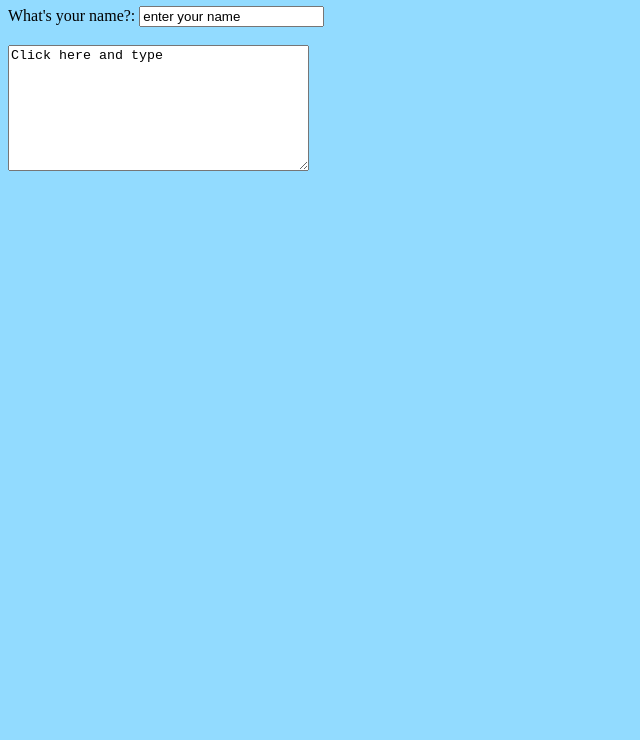
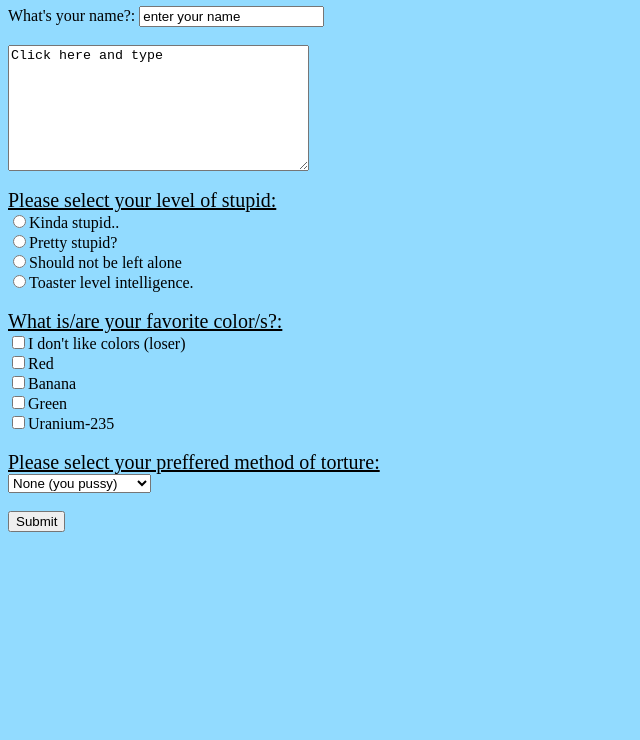
Before and after one commit to BaldGaming/System_Software_Architecture, a plain HTML site: page test4.html in a window 1280 px wide. Shown: the part 60-800 px from the top of the page, without its empty margins (0-640 px from the left). Drawn offline with Linux system fonts and the light colour scheme.

Commit message:
Updated "test4"

```diff
--- a/test4.html
+++ b/test4.html
@@ -1,10 +1,10 @@
 <html>
     <head>
-        <title>Text test</title>
+        <title>Some bullshit</title>
     </head>
 
     <body style = "background-color : #92dbff">
-        <h1>Enter your message below:</h1>
+        <h1>Idk, fill this form or some shit:</h1>
 
     <div>
         What's your name?: <input type="text" id="fname" value="enter your name"
@@ -13,7 +13,31 @@
 
         <textarea id="txt1" rows="8" cols="35"
             onfocus = "if(this.value == 'Click here and type') { this.value = ''; }"
-            onblur = "if(this.value == '') { this.value = 'Click here and type'; }">Click here and type</textarea>
+            onblur = "if(this.value == '') { this.value = 'Click here and type'; }">Click here and type</textarea></br></br>
 
+
+        <u style = "font-size: 20">Please select your level of stupid:</u></br>
+        <input type="radio" id="lvl1" name="intelligence" value=“option1">Kinda stupid..</br>
+        <input type="radio" id="lvl2" name="intelligence" value="option2">Pretty stupid?</br>
+        <input type="radio" id="lvl3" name="intelligence" value="option3">Should not be left alone</br>
+        <input type="radio" id="lvl3" name="intelligence" value="option4">Toaster level intelligence.</br></br>
+
+
+        <u style = "font-size: 20">What is/are your favorite color/s?:</u></br>
+        <input type="checkbox" id="color1" name="color" value="option1">I don't like colors (loser)</br>
+        <input type="checkbox" id="color2" name="color" value="option2">Red</br>
+        <input type="checkbox" id="color3" name="color" value="option3">Banana</br>
+        <input type="checkbox" id="color4" name="color" value="option4">Green</br>
+        <input type="checkbox" id="color5" name="color" value="option5">Uranium-235</br></br>
+
+        <u style = "font-size: 20">Please select your preffered method of torture:</u></br>
+        <select id="torture" name="torture">
+            <option value="option1">None (you pussy)</option>
+            <option value="option2">The Rack</option>
+            <option value="option3">The Breaking Wheel</option>
+            <option value="option4">The Brazen Bull</option>
+        </select></br></br>
+
+        <input type="submit" value="Submit">
     </body>
 </html>
```
